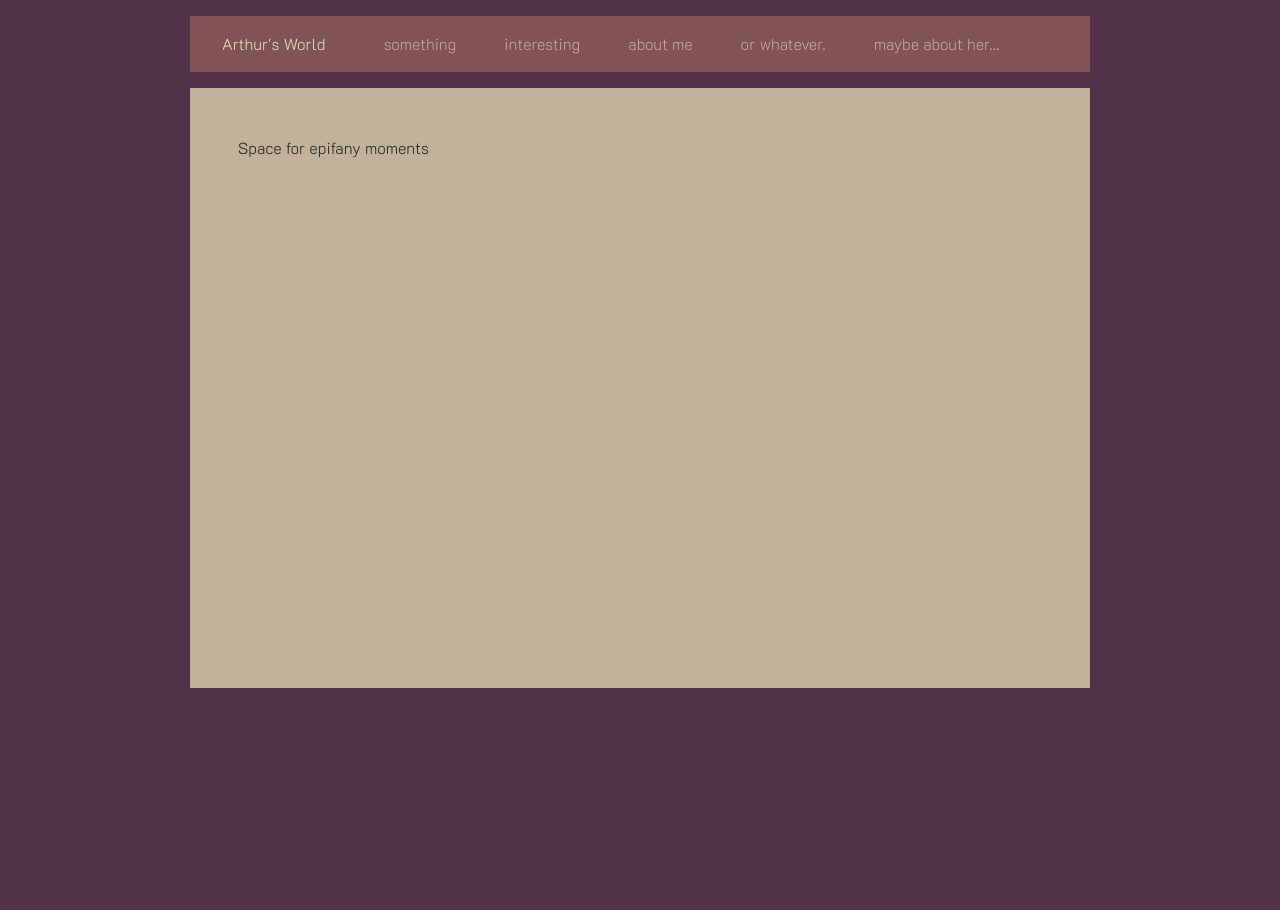
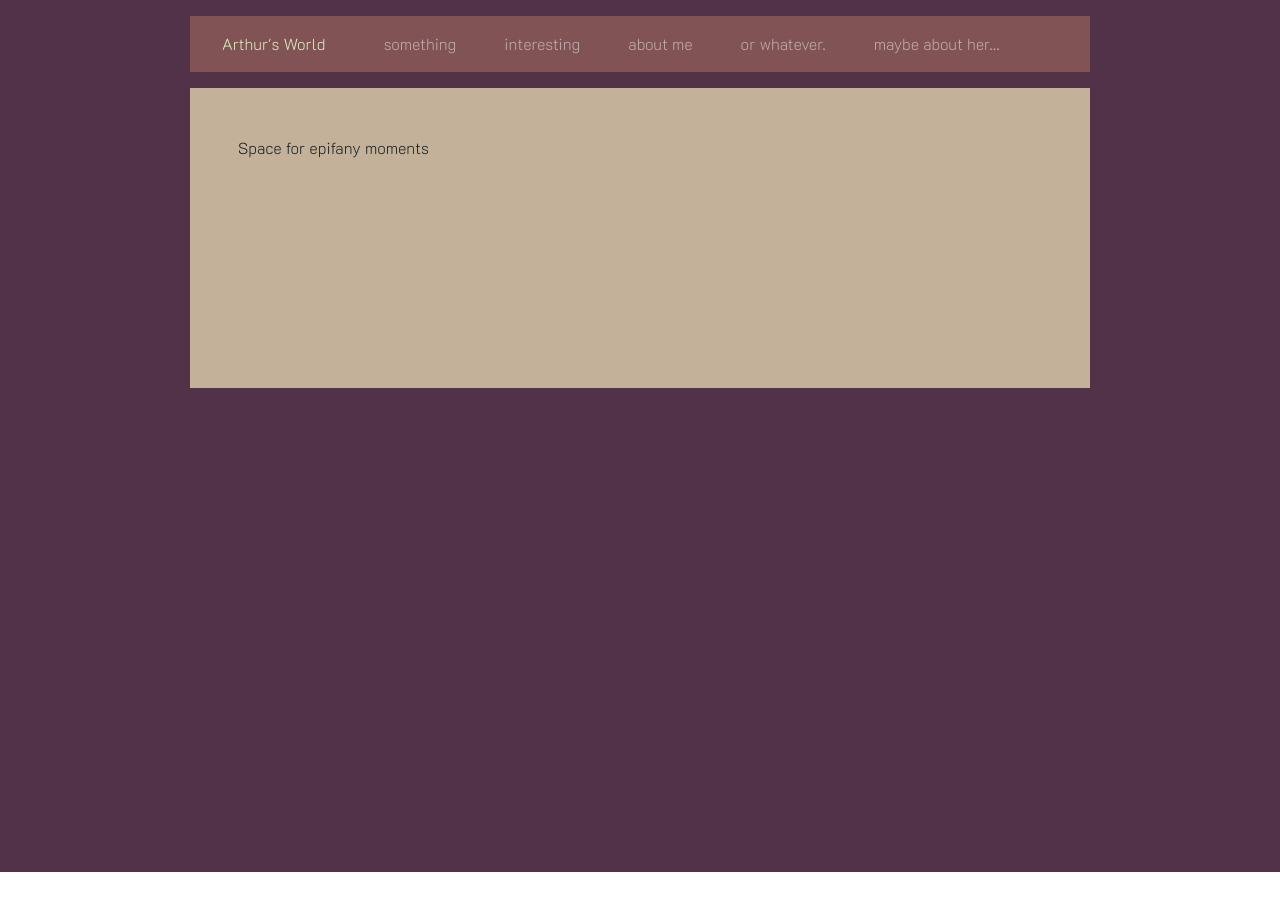
Before and after one commit to arthurhf/arthurhf.github.io, an Angular app: page /abt-me in a window 1280 px wide. Shown: the top 910 px of the page. After the commit the page ends 872 px from the top, so only its background shows below. Built offline with nearby package versions, Linux system fonts and the light colour scheme.

Commit message:
fixed containers heights

```diff
--- a/src/app/abt-me/abt-me.component.html
+++ b/src/app/abt-me/abt-me.component.html
@@ -1,4 +1,4 @@
-<div class="h-600 bg-color-khaki">
+<div class="inner-content bg-color-khaki">
     <div class="text-content p-5 ">
         <p>Space for epifany moments</p>
     </div>
--- a/src/app/app.component.html
+++ b/src/app/app.component.html
@@ -1,7 +1,7 @@
 <app-bio></app-bio>
 
 <div class="containter-fluid bg-color-dark-byzantium">
-    <div class="mx-auto h-1000 w-900 pt-3" [@triggerName]="prepareRoute(outlet)">
+    <div class="mx-auto content-container w-900 pt-3" [@triggerName]="prepareRoute(outlet)">
         <router-outlet #outlet="outlet"></router-outlet>
     </div>
 </div>
--- a/src/app/hello/hello.component.html
+++ b/src/app/hello/hello.component.html
@@ -1,7 +1,6 @@
+<div class="inner-content bg-color-khaki">
+    <div class="text-content p-5 ">
+        <p>Welcome clever text goes here</p>
+    </div>
 
-    <div class="h-600 bg-color-khaki">
-        <div class="text-content p-5 ">
-            <p>Welcome clever text goes here</p>
-        </div>
-
-    </div>
+</div>
--- a/src/app/interesting/interesting.component.html
+++ b/src/app/interesting/interesting.component.html
@@ -1,5 +1,4 @@
-
-<div class="h-600 bg-color-khaki">
+<div class="inner-content bg-color-khaki">
     <div class="text-content p-5 ">
         <p>Looking at this right now and thinking abt it. Also, really curious abt how this works</p>
     </div>
--- a/src/app/something/something.component.html
+++ b/src/app/something/something.component.html
@@ -1,7 +1,6 @@
+<div class="inner-content bg-color-khaki">
+    <div class="text-content p-5 ">
+        <p>Something that is actually pissing me off</p>
+    </div>
 
-    <div class="h-600 bg-color-khaki">
-        <div class="text-content p-5 ">
-            <p>Something that is actually pissing me off</p>
-        </div>
-
-    </div>
+</div>
--- a/src/app/whatever/whatever.component.html
+++ b/src/app/whatever/whatever.component.html
@@ -1,7 +1,6 @@
+<div class="inner-content bg-color-khaki">
+    <div class="text-content p-5 ">
+        <p>Get lost.</p>
+    </div>
 
-    <div class="h-600 bg-color-khaki">
-        <div class="text-content p-5 ">
-            <p>Get lost.</p>
-        </div>
-
-    </div>
+</div>
--- a/src/styles.css
+++ b/src/styles.css
@@ -49,18 +49,16 @@ hex colors: #cbd4c2 #dbebc0 #c3b299 #815355 #523249
     max-width: 900px;
 }
 
-.h-1000{
-    height: 1000px;
-    max-height: 1000px;
+.content-container{
+    min-height: 100vh;
 }
 
 .text-content{
     font-family: 'K2D', sans-serif;
 }
 
-.h-600{
-    height: 600px;
-    min-height: 600px;
+.inner-content{
+    min-height: 300px;
 }
 
 .not-found{
@@ -69,5 +67,4 @@ hex colors: #cbd4c2 #dbebc0 #c3b299 #815355 #523249
     background-color: #cbd4c2;
     color: #333;
     padding: 10%;
-    height: 100%;
 }
```
